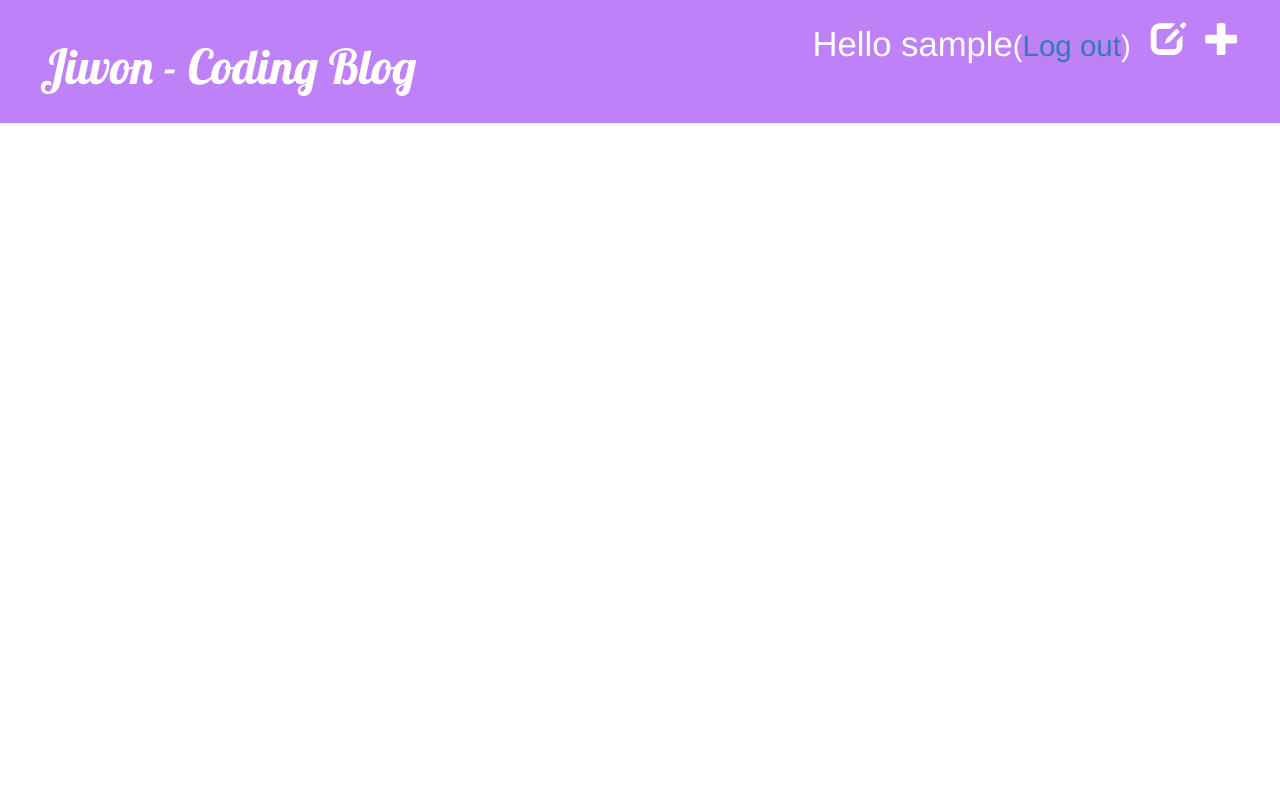
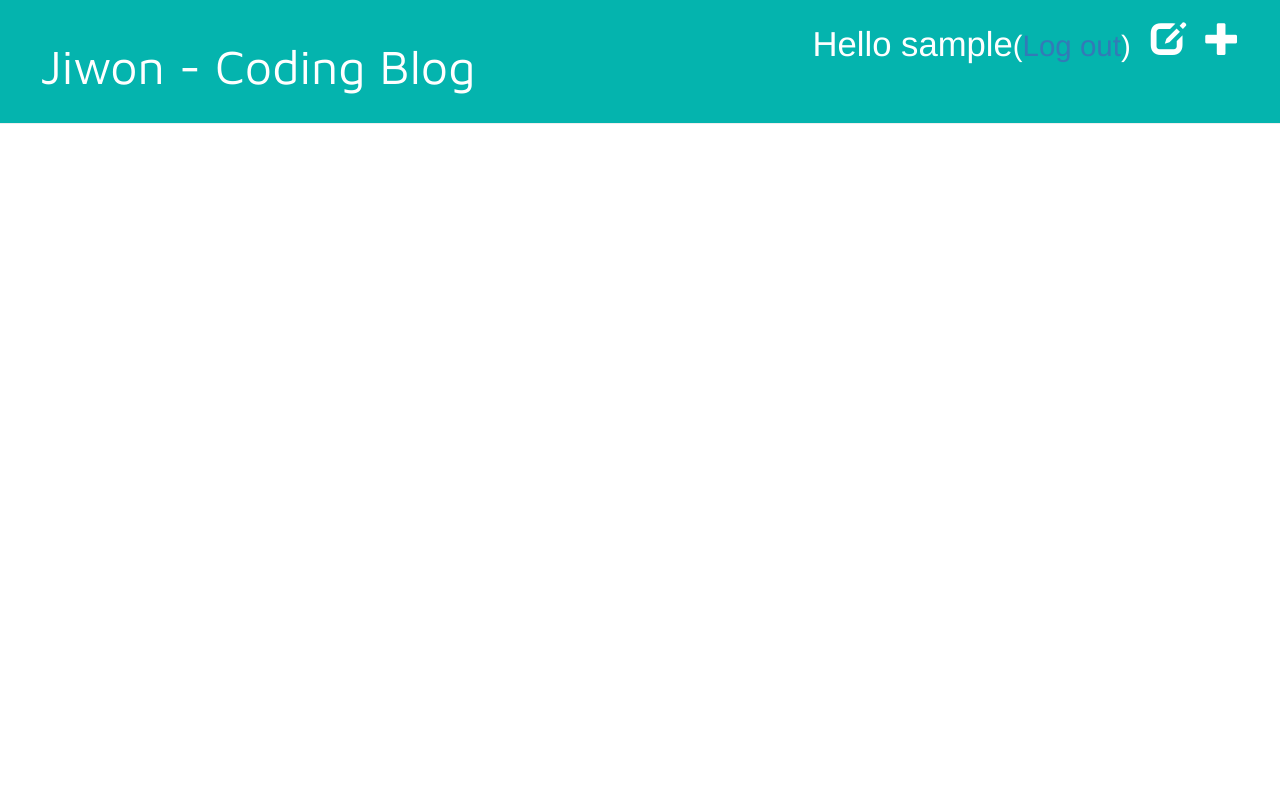
Before and after one commit to JiwonHwang/anna2016, a Django app: a page that uses blog/templates/blog/base.html in a window 1280 px wide. Run offline with Django 3.2, Linux system fonts and the light colour scheme; the visitor is signed in with stand-in values (Sample User, id 1); data that the repository does not hold is empty; some libraries are stand-ins or nearby versions.

Commit message:
change colors, font in base.html

```diff
--- a/blog/static/css/blog.css
+++ b/blog/static/css/blog.css
@@ -1,14 +1,15 @@
 h1 a {
     color: #BE81F7;
-    font-family: 'Lobster';
+    font-family: 'Maven Pro';
 }
 
 body {
     padding-left: : 30px;
+    height: 200px;
 }
 
 .page-header {
-    background-color:  #BE81F7;
+    background-color:  #04B4AE;
     margin-top: 0;
     padding: 20px 20px 20px 40px;
 }
@@ -24,7 +25,7 @@ body {
 }
 
 h1, h2, h3, h4 {
-    font-family: 'Lobster', cursive;
+    font-family: 'Maven Pro', cursive;
 }
 
 .save{
@@ -47,9 +48,19 @@ h1, h2, h3, h4 {
 }
 
 .post h1 a, .post h1 a:visited {
-    color: #BE81F7;
+    color: #04B4AE;
 }
 
 .comment{
     margin: 20px 0px 20px 20px;
 }
+
+---
+.content {
+    float: left;
+    margin: 5px;
+    padding: 15px;
+    width: 300px;
+    height: 300px;
+    border: 1px solid black;
+}
--- a/blog/templates/blog/base.html
+++ b/blog/templates/blog/base.html
@@ -2,7 +2,7 @@
 
 <html>
     <head>
-        <link href="http://fonts.googleapis.com/css?family=Lobster&subset=latin,latin-ext" rel="stylesheet" type="text/css">
+        <link href="http://fonts.googleapis.com/css?family=Maven Pro&subset=latin,latin-ext" rel="stylesheet" type="text/css">
         <link rel="stylesheet" href="//maxcdn.bootstrapcdn.com/bootstrap/3.2.0/css/bootstrap.min.css">
         <link rel="stylesheet" href="//maxcdn.bootstrapcdn.com/bootstrap/3.2.0/css/bootstrap-theme.min.css">
         <link rel="stylesheet" href="{% static 'css/blog.css' %}">
@@ -29,6 +29,5 @@
                 </div>
             </div>
         </div>
-
     </body>
 </html>
```
